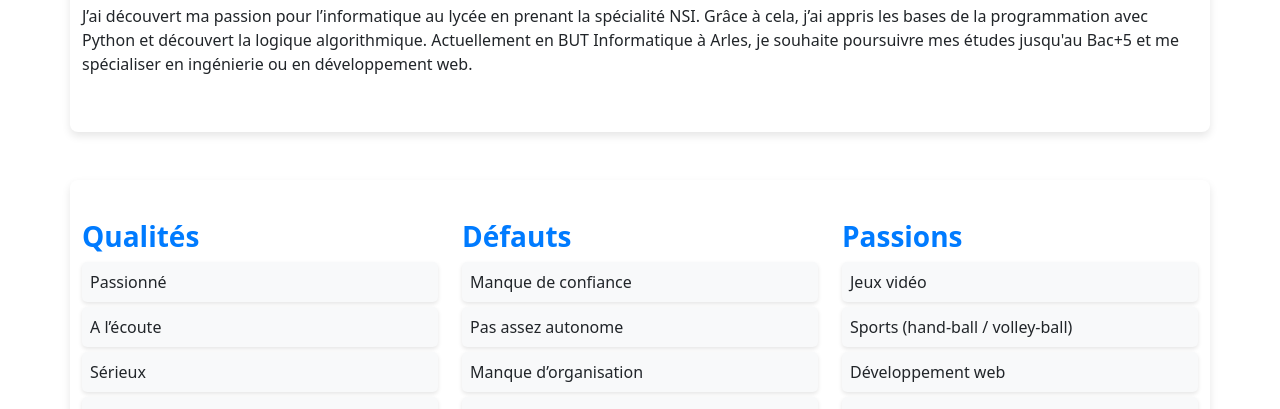
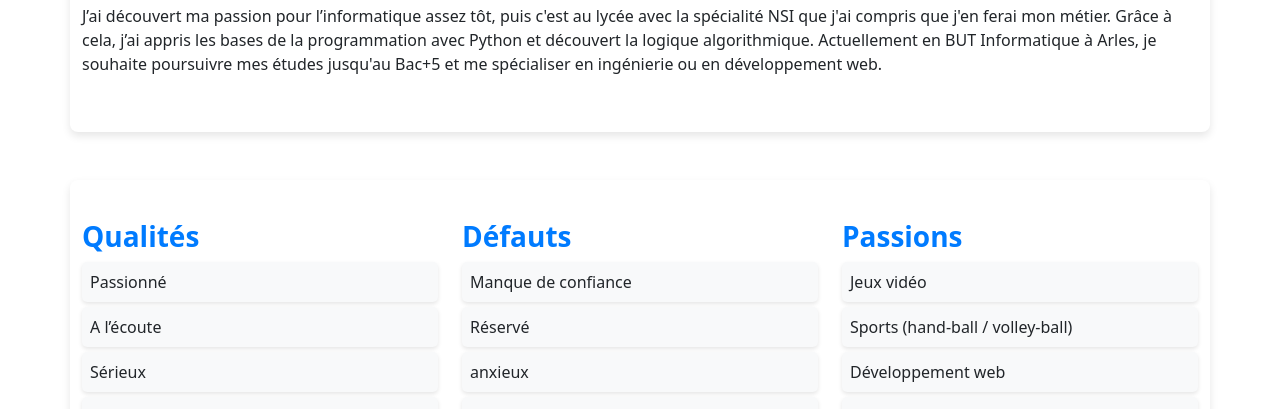
Before and after one commit to MonsterTracker/portfolio, a plain HTML site: page index.html in a window 1280 px wide. Shown: the part 383-792 px from the top of the page. Drawn offline with nearby package versions, Linux system fonts and the light colour scheme.

Commit message:
Update index.html

```diff
--- a/index.html
+++ b/index.html
@@ -32,7 +32,14 @@
 
     <section id="about" class="container my-5">
         <h2>À propos de moi</h2>
-        <p>J’ai découvert ma passion pour l’informatique au lycée en prenant la spécialité NSI. Grâce à cela, j’ai appris les bases de la programmation avec Python et découvert la logique algorithmique. Actuellement en BUT Informatique à Arles, je souhaite poursuivre mes études jusqu'au Bac+5 et me spécialiser en ingénierie ou en développement web.</p>
+        <p>J’ai découvert ma passion pour l’informatique assez tôt,
+            puis c'est au lycée avec
+            la spécialité NSI que j'ai compris que j'en ferai mon métier.
+            Grâce à cela, j’ai appris les
+            bases de la programmation avec Python et découvert la logique
+             algorithmique. Actuellement en BUT Informatique à Arles, je
+             souhaite poursuivre mes études jusqu'au Bac+5 et me
+             spécialiser en ingénierie ou en développement web.</p>
     </section>
 
 
@@ -51,9 +58,9 @@
                 <h3>Défauts</h3>
                 <ul>
                     <li>Manque de confiance</li>
-                    <li>Pas assez autonome</li>
-                    <li>Manque d’organisation</li>
-                    <li>Pas assez entreprenant</li>
+                    <li>Réservé</li>
+                    <li>anxieux</li>
+                    <li>émotif</li>
                 </ul>
             </div>
             <div class="col-md-4">
@@ -128,11 +135,12 @@
 
     <section id="contact" class="container my-5 text-center">
         <h2>Contact</h2>
-        <p>Pour toute demande, vous pouvez me contacter via mon email : <strong>raphael.uccelli@etu.univ-amu.fr</strong></p>
+        <p>Pour toute demande, vous pouvez me contacter via mon email : <strong>uccelliraphael@gmail.com</strong></p>
     </section>
 
     <footer class="text-center py-4 bg-dark text-white">
         <p>&copy; 2024 Uccelli Raphaël</p>
     </footer>
 </body>
+
 </html>
```
